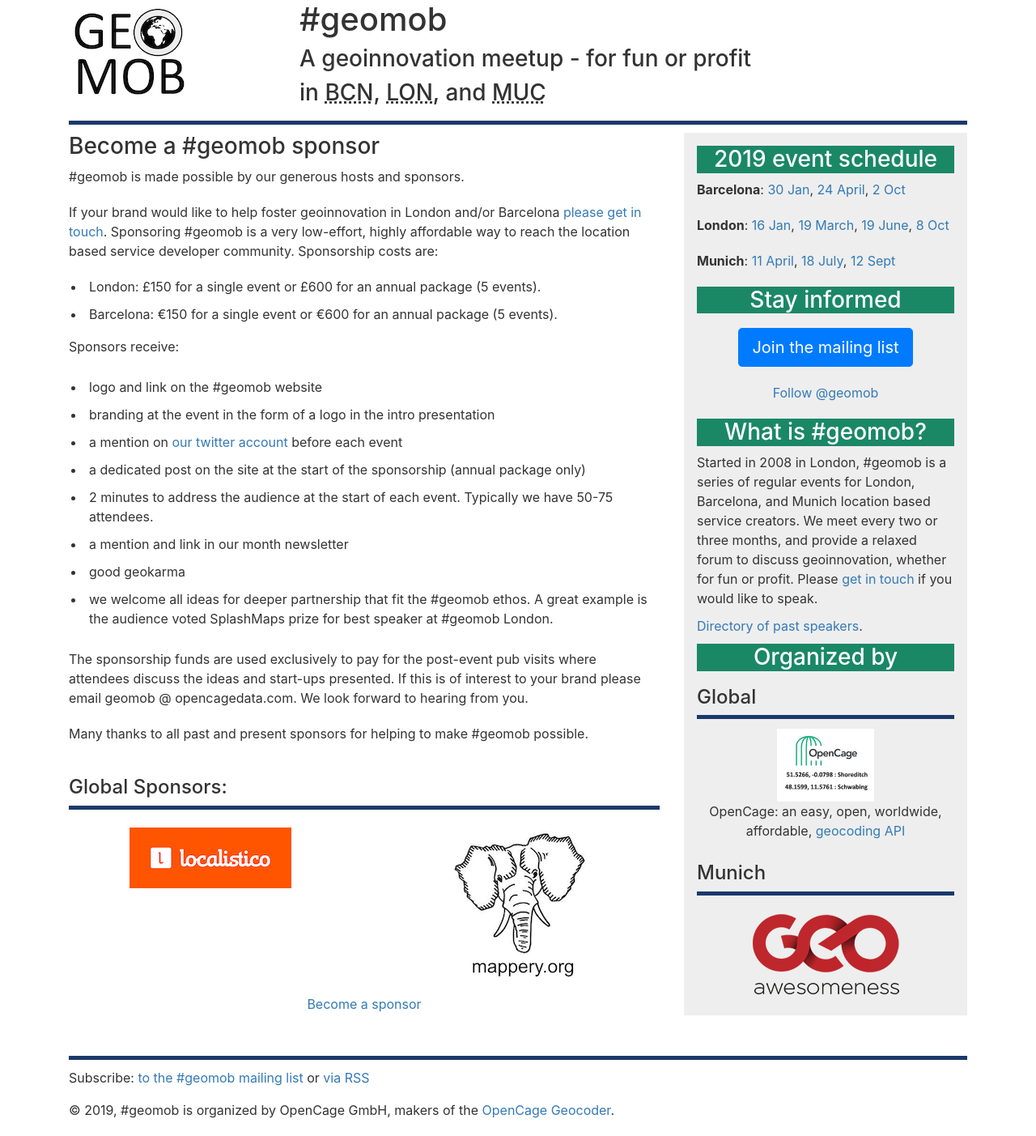
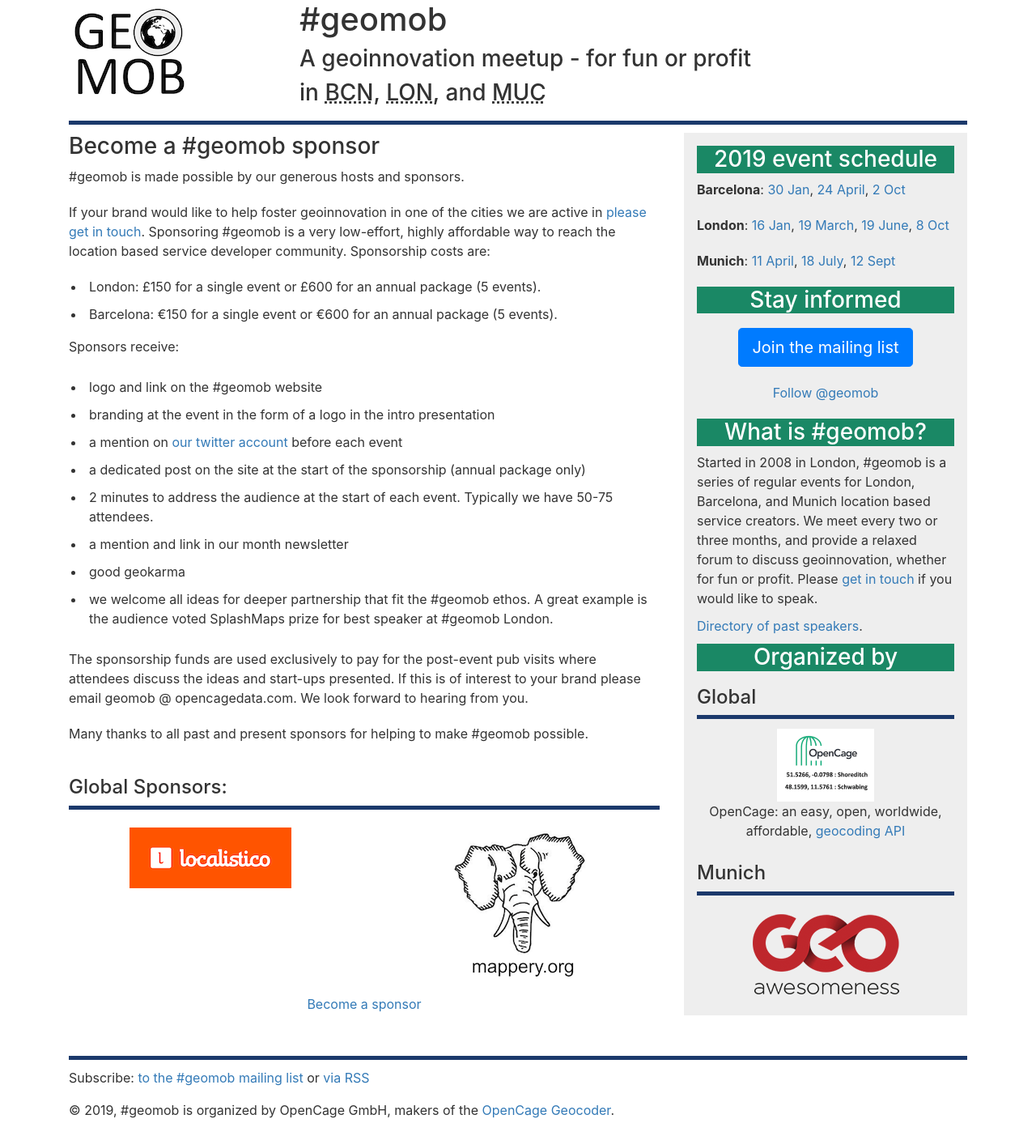
Before and after one commit to geomob/geomob-website, a Jekyll site: the page built from sponsorship.html, in a window 1280 px wide. Shown: the whole page at 81% size. Built offline with Jekyll 4.4.1, drawn with Linux system fonts in a browser that asks for light colours; comment, search, counter and statistics services are not loaded.

Commit message:
wording cleanup

```diff
--- a/sponsorship.html
+++ b/sponsorship.html
@@ -10,7 +10,7 @@
 
 <div class="p20">
 If your brand
-would like to help foster geoinnovation in London and/or Barcelona
+would like to help foster geoinnovation in one of the cities we are active in
 <a href="mailto:geomob@opencagedata.com">please get in touch</a>.
 Sponsoring #geomob is a very low-effort, highly affordable way to reach the
 location based service developer community. Sponsorship costs are:
```
